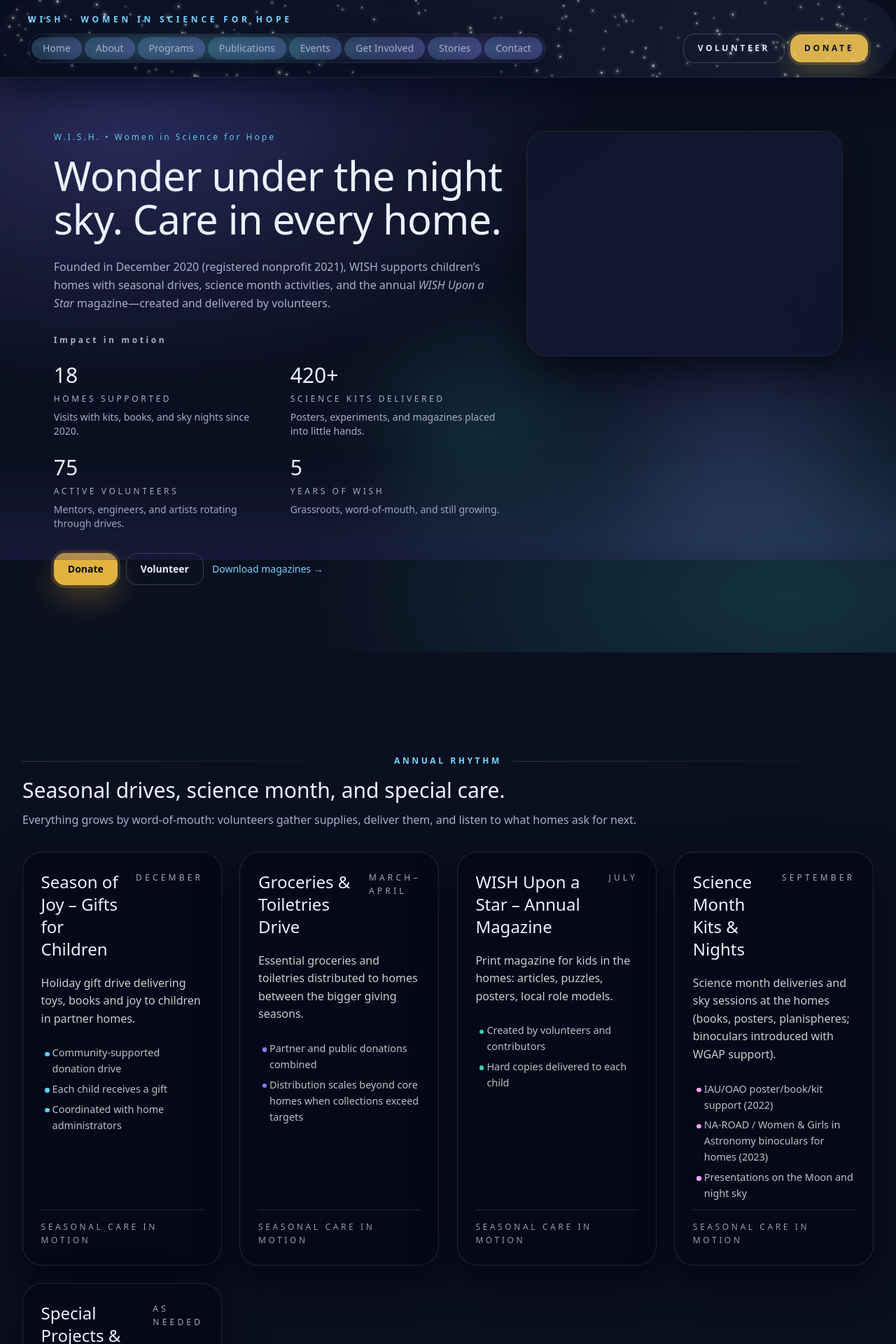
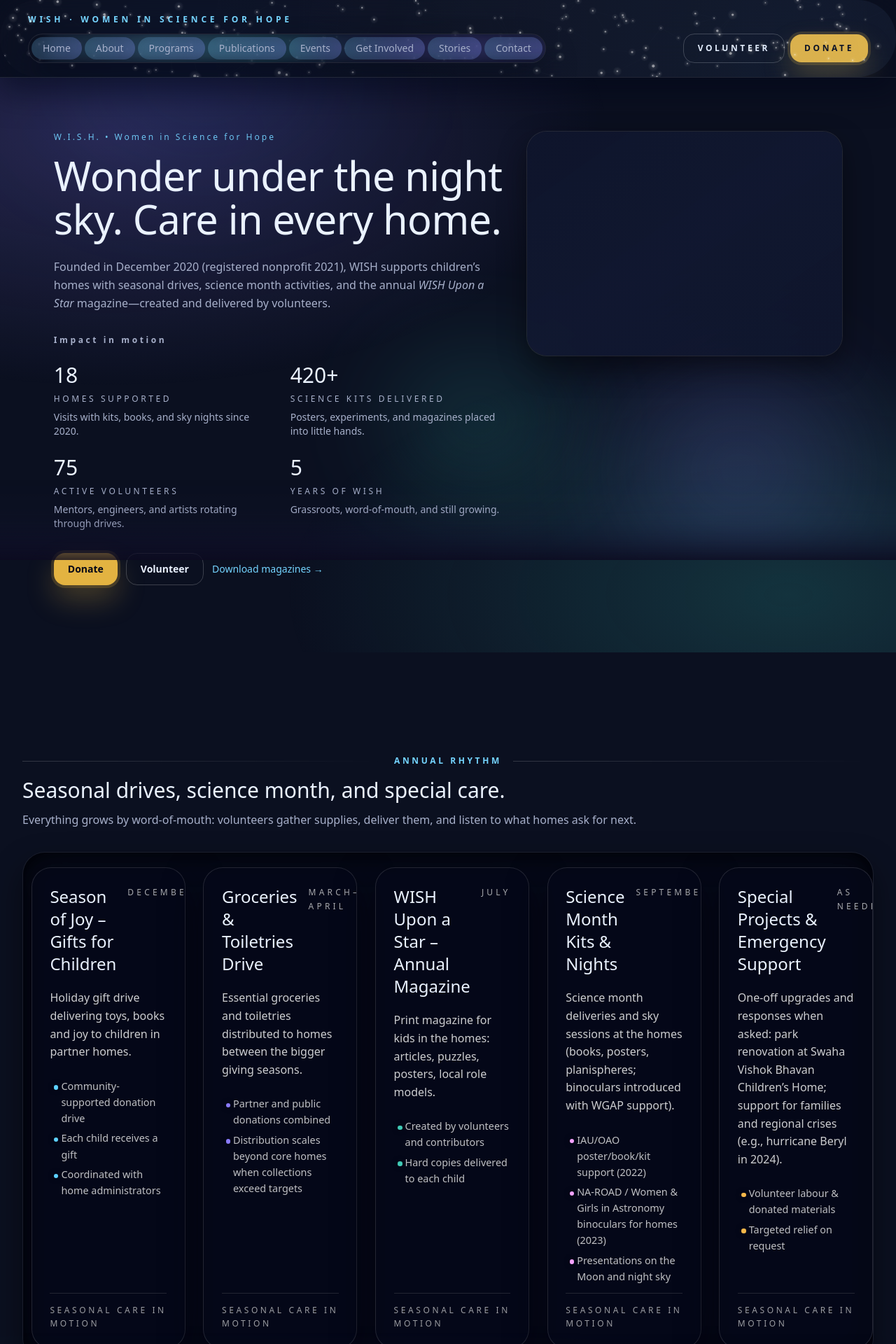
Before and after one commit to M3RCU3Y/wish-web, a Next.js app: page / in a window 1280 px wide. Shown: the top 1920 px of the page at 70% size. Built offline with nearby package versions, Linux system fonts and the light colour scheme.

Commit message:
Enhance program section styles with scroll functionality and add TiltCover component for improved visual effects

```diff
--- a/src/app/globals.css
+++ b/src/app/globals.css
@@ -549,12 +549,23 @@ html.sr-enabled .sr-show {
   background: linear-gradient(90deg, rgba(255, 255, 255, 0.25), rgba(255, 255, 255, 0));
   opacity: 0.65;
 }
+.programs-scroll {
+  position: relative;
+  overflow: hidden;
+  padding: clamp(0.75rem, 2vw, 1.3rem);
+  border-radius: 2rem;
+  background: rgba(5, 8, 24, 0.65);
+  border: 1px solid rgba(255, 255, 255, 0.08);
+  box-shadow: inset 0 0 40px rgba(0, 0, 0, 0.9), 0 20px 45px rgba(0, 0, 0, 0.45);
+  backdrop-filter: blur(12px);
+}
 .programs-grid {
   display: grid;
   gap: clamp(1.5rem, 2vw, 2.5rem);
   grid-template-columns: repeat(auto-fit, minmax(280px, 1fr));
   align-items: stretch;
   grid-auto-rows: 1fr;
+  scroll-padding-inline: clamp(0.75rem, 2vw, 1.5rem);
 }
 .programs-card {
   position: relative;
@@ -647,6 +658,26 @@ html.sr-enabled .sr-show {
   color: rgba(255, 255, 255, 0.6);
 }
 
+@media (min-width: 1200px) {
+  .programs-scroll {
+    overflow-x: auto;
+    overflow-y: visible;
+    padding-bottom: 1rem;
+    scroll-snap-type: x proximity;
+  }
+  .programs-grid {
+    overflow: visible;
+    grid-template-columns: none;
+    grid-auto-flow: column;
+    grid-auto-columns: minmax(220px, 1fr);
+    gap: clamp(1.5rem, 2vw, 2.75rem);
+  }
+  .programs-card {
+    scroll-snap-align: start;
+    min-width: 220px;
+  }
+}
+
 @media (prefers-reduced-motion: reduce) {
   .programs-card,
   .programs-card__bullets li::before {
@@ -718,18 +749,9 @@ html.sr-enabled .sr-show {
   width: min(320px, 80vw);
   border-radius: 28px;
   overflow: hidden;
-  background: #05070f;
-  box-shadow: inset 0 0 40px rgba(255, 255, 255, 0.05), 0 25px 50px rgba(2, 6, 23, 0.75);
+  background: transparent;
+  box-shadow: 0 20px 60px rgba(0, 0, 0, 0.6), inset 0 0 40px rgba(255, 255, 255, 0.04);
   isolation: isolate;
-}
-.latest-pub-card__cover::after {
-  content: "";
-  position: absolute;
-  inset: 0;
-  background: radial-gradient(circle at 30% 20%, rgba(255, 255, 255, 0.25), transparent 60%);
-  opacity: 0.3;
-  pointer-events: none;
-  mix-blend-mode: screen;
 }
 .latest-pub-card__cover-image {
   width: 100%;
@@ -740,37 +762,22 @@ html.sr-enabled .sr-show {
 .tilt-cover {
   width: 100%;
   height: 100%;
-  perspective: 1600px;
+  perspective: 1400px;
   border-radius: inherit;
   overflow: hidden;
-  background: linear-gradient(125deg, rgba(67, 118, 242, 0.08), transparent 65%);
 }
 .tilt-cover__inner {
   width: 100%;
   height: 100%;
   border-radius: inherit;
   transform-style: preserve-3d;
-  transition: transform 0.45s cubic-bezier(0.2, 1, 0.3, 1);
+  transition: transform 0.35s cubic-bezier(0.19, 1, 0.22, 1);
   transform: rotateX(var(--tilt-rotate-x, 0deg)) rotateY(var(--tilt-rotate-y, 0deg))
-    scale(1.03);
+    scale(var(--tilt-scale, 1));
   will-change: transform;
-  position: relative;
 }
-.tilt-cover__inner::after {
-  content: "";
-  position: absolute;
-  inset: 0;
-  border-radius: inherit;
-  pointer-events: none;
-  background: radial-gradient(
-    circle at var(--tilt-pointer-x, 50%) var(--tilt-pointer-y, 50%),
-    rgba(255, 255, 255, 0.75),
-    rgba(255, 255, 255, 0) 55%
-  );
-  mix-blend-mode: screen;
-  opacity: var(--tilt-pointer-intensity, 0);
-  transition: opacity 0.4s ease, background-position 0.35s ease;
-  filter: blur(1px);
+.tilt-cover:hover .tilt-cover__inner {
+  --tilt-scale: 1.08;
 }
 .latest-pub-card__badge {
   position: absolute;
@@ -892,9 +899,6 @@ html.sr-enabled .sr-show {
     transition: none;
     transform: none;
   }
-  .tilt-cover__inner::after {
-    display: none;
-  }
 }
 
 .pub-highlight {
--- a/src/app/page.tsx
+++ b/src/app/page.tsx
@@ -1,10 +1,10 @@
-import Image from "next/image";
 import Link from "next/link";
 import { org, programs, publications, highlightCTA } from "@/data/site";
 import { GlassCard } from "@/components/ui/glass-card";
 import { SectionBottomScrim } from "@/components/section-scrim";
 import { FadeReveal } from "@/components/reveal";
 import type { CSSProperties } from "react";
+import { TiltCover } from "@/components/tilt-cover";
 
 const heroStats = [
   {
@@ -143,6 +143,7 @@ export default function Home() {
               </div>
             </div>
 
+            <div className="programs-scroll">
               <div className="programs-grid">
                 {programs.map((program, idx) => {
                   const accentColor = programAccents[idx % programAccents.length];
@@ -170,6 +171,7 @@ export default function Home() {
                 })}
               </div>
             </div>
+          </div>
         </FadeReveal>
         <SectionBottomScrim />
       </section>
@@ -186,12 +188,11 @@ export default function Home() {
               <div className="latest-pub-card__grid">
                   <div className="latest-pub-card__visual">
                     <div className="latest-pub-card__cover">
-                    <Image
+                      <TiltCover
                         src={featuredPublication.cover}
                         alt={`${featuredPublication.title} cover`}
                         width={280}
                         height={360}
-                      className="latest-pub-card__cover-image"
                       />
                     </div>
                   <span className="latest-pub-card__badge">Fifth-anniversary issue</span>
--- a/src/components/starfield.tsx
+++ b/src/components/starfield.tsx
@@ -90,7 +90,7 @@ export function StarfieldConstellation({
       maxLife: number;
       size: number;
     };
-    let meteors: Meteor[] = [];
+    const meteors: Meteor[] = [];
 
     const ro = new ResizeObserver((entries) => {
       const rect = entries[0].contentRect;
@@ -361,7 +361,24 @@ export function StarfieldConstellation({
       media.removeEventListener("change", onMedia);
       ro.disconnect();
     };
-  }, [density, color, lineColor, linkDistance, fps, blend, shootingStars, aurora, respectReducedMotion]);
+  }, [
+    aurora,
+    baseDrift,
+    blend,
+    color,
+    constellations,
+    density,
+    fps,
+    glow,
+    linkDistance,
+    lineColor,
+    maxMeteors,
+    meteorRate,
+    respectReducedMotion,
+    shootingStars,
+    twinkleAmp,
+    waveAmp,
+  ]);
 
   return (
     <div
--- /dev/null
+++ b/src/components/tilt-cover.tsx
@@ -0,0 +1,106 @@
+"use client";
+
+import Image from "next/image";
+import type { MouseEvent } from "react";
+import { useCallback, useEffect, useRef } from "react";
+
+type TiltCoverProps = {
+  src: string;
+  alt: string;
+  width: number;
+  height: number;
+};
+
+export function TiltCover({ src, alt, width, height }: TiltCoverProps) {
+  const containerRef = useRef<HTMLDivElement>(null);
+  const innerRef = useRef<HTMLDivElement>(null);
+  const prefersReducedMotion = useRef(false);
+
+  const resetTilt = useCallback(() => {
+    if (!innerRef.current) {
+      return;
+    }
+    innerRef.current.style.setProperty("--tilt-rotate-x", "0deg");
+    innerRef.current.style.setProperty("--tilt-rotate-y", "0deg");
+  }, []);
+
+  useEffect(() => {
+    if (typeof window === "undefined") {
+      return;
+    }
+
+    const mediaQuery = window.matchMedia("(prefers-reduced-motion: reduce)");
+    const update = (matches = mediaQuery.matches) => {
+      prefersReducedMotion.current = matches;
+      if (matches) {
+        resetTilt();
+      }
+    };
+
+    update();
+
+    const listener = (event: MediaQueryListEvent) => {
+      update(event.matches);
+    };
+
+    if ("addEventListener" in mediaQuery) {
+      mediaQuery.addEventListener("change", listener);
+      return () => {
+        mediaQuery.removeEventListener("change", listener);
+      };
+    }
+
+    mediaQuery.addListener(listener);
+    return () => {
+      mediaQuery.removeListener(listener);
+    };
+  }, [resetTilt]);
+
+  const handleMove = useCallback((event: MouseEvent<HTMLDivElement>) => {
+    if (
+      prefersReducedMotion.current ||
+      !containerRef.current ||
+      !innerRef.current
+    ) {
+      return;
+    }
+
+    const rect = containerRef.current.getBoundingClientRect();
+    const x = event.clientX - rect.left;
+    const y = event.clientY - rect.top;
+    const normalizedX = (x / rect.width - 0.5) * 2;
+    const normalizedY = (y / rect.height - 0.5) * 2;
+
+    const rotateY = normalizedX * 12;
+    const rotateX = -normalizedY * 12;
+
+    innerRef.current.style.setProperty("--tilt-rotate-x", `${rotateX}deg`);
+    innerRef.current.style.setProperty("--tilt-rotate-y", `${rotateY}deg`);
+  }, []);
+
+  const handleLeave = useCallback(() => {
+    if (prefersReducedMotion.current) {
+      return;
+    }
+    resetTilt();
+  }, [resetTilt]);
+
+  return (
+    <div
+      ref={containerRef}
+      className="tilt-cover"
+      onMouseMove={handleMove}
+      onMouseLeave={handleLeave}
+    >
+      <div ref={innerRef} className="tilt-cover__inner">
+        <Image
+          src={src}
+          alt={alt}
+          width={width}
+          height={height}
+          className="latest-pub-card__cover-image"
+        />
+      </div>
+    </div>
+  );
+}
--- a/src/components/viewport-fx.tsx
+++ b/src/components/viewport-fx.tsx
@@ -68,11 +68,22 @@ export function ViewportFX() {
   // Bottom overlay fog + blur
   return (
     <div aria-hidden className="pointer-events-none fixed inset-x-0 bottom-0 z-20">
-      <div className="relative h-40 sm:h-48 md:h-56 [mask-image:linear-gradient(to_top,black,transparent_70%)]">
-        {/* Backdrop blur with very light tint and gradient combined (less glow, more blur) */}
-        <div className="absolute inset-x-0 bottom-0 h-full frost-blur supports-[backdrop-filter]:bg-white/3 bg-white/0 bg-gradient-to-t from-indigo-900/22 via-indigo-900/10 to-transparent" />
-        {/* Soft edge feather */}
-        <div className="absolute inset-x-0 -bottom-1 h-8 bg-gradient-to-t from-black/12 to-transparent" />
+      <div className="relative h-[clamp(90px,10vw,120px)] sm:h-[clamp(140px,7vw,180px)] overflow-hidden">
+        <div
+          className="absolute inset-0"
+          style={{
+            maskImage:
+              "linear-gradient(to top, rgba(0, 0, 0, 0.95), rgba(0, 0, 0, 0.25) 40%, transparent 85%)",
+            WebkitMaskImage:
+              "linear-gradient(to top, rgba(0, 0, 0, 0.95), rgba(0, 0, 0, 0.25) 40%, transparent 85%)",
+          }}
+        >
+          {/* Backdrop blur backdrop + tint */}
+          <div className="absolute inset-0">
+            <div className="absolute inset-0 frost-blur bg-gradient-to-t from-indigo-950/75 via-indigo-950/25 to-transparent supports-[backdrop-filter]:bg-white/0" />
+            <div className="absolute inset-x-0 bottom-0 h-16 bg-gradient-to-t from-black/50 to-transparent" />
+          </div>
+        </div>
         {/* Fine grain to avoid banding */}
         <div className="absolute inset-0 frost-noise opacity-20" />
       </div>
```
Lines whose indentation alone changed are shown as unchanged.
